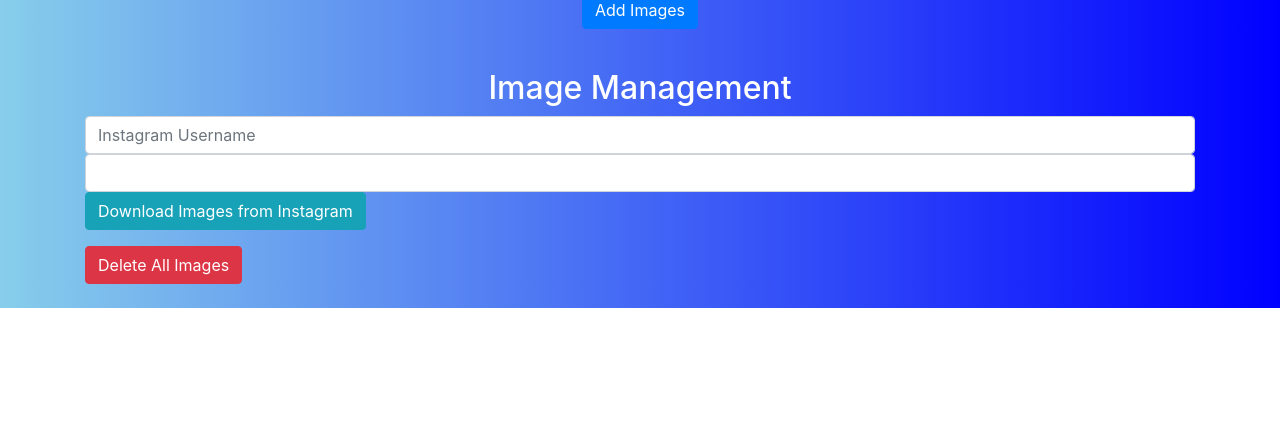
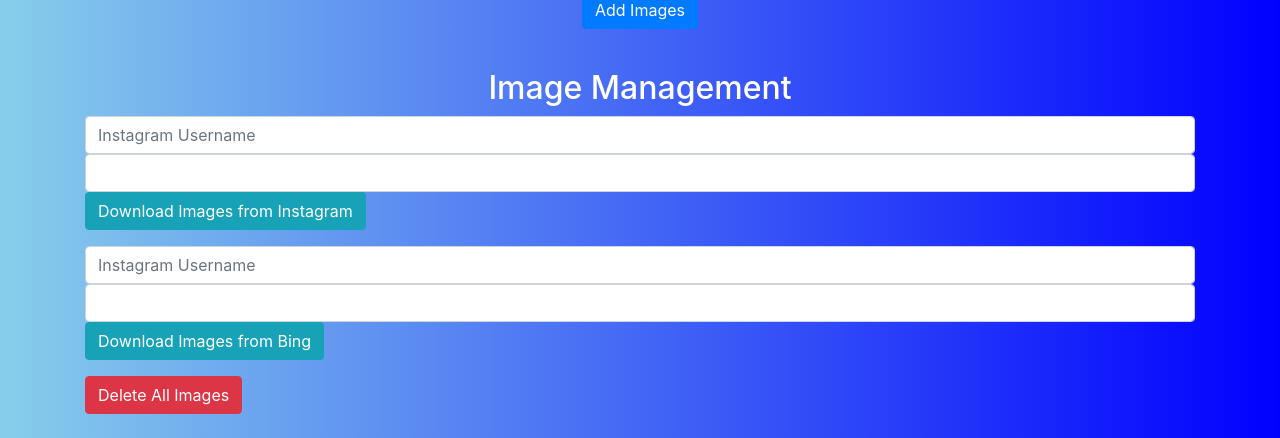
Before and after one commit to AngelFireLA/StreamBattle-du-bled, a Flask app: page /manage in a window 1280 px wide. Shown: the part 989-1427 px from the top of the page. Before the commit the page ends 1297 px from the top, so only its background shows below. Run offline with Flask 3, Linux system fonts and the light colour scheme; some libraries are stand-ins or nearby versions.

Commit message:
Add files via upload

```diff
--- a/app.py
+++ b/app.py
@@ -40,6 +40,7 @@
 def start():
     global ROUND, WINNERS, TOTAL_IMAGES, round_number
     images = [f for f in os.listdir(images_dir) if os.path.isfile(os.path.join(images_dir, f))]
+    print(images)
     random.shuffle(images)
     tournament_file = create_tournament(random.randint(999, 9999999), images)
     session['tournament_file'] = tournament_file
@@ -135,7 +136,8 @@
         pair = [ROUND.pop(), ROUND.pop()]
     elif ROUND:
         pair = [ROUND.pop()]
-
+    print(pair
+          )
     return render_template('match.html', pair=pair, round_name="Round of " + str(round_number), round_progress=str(match_number) + "/" + str(int(round_number / 2)))
 
 def calc_round(round_images, total_images):
@@ -239,7 +241,7 @@
 
 count_by_images = False
 
-def download_images(username, max_images=None):
+def download_insta_images(username, max_images=None):
     loader = instaloader.Instaloader(download_comments=False,
                                       download_videos=False,
                                       download_video_thumbnails=False,
@@ -266,6 +268,19 @@
             if not re.search(r'UTC(_1)?\.(jpg|jpeg|png)$', image_file):
                 os.remove(os.path.join(username, image_file))
 
+from bing_image_downloader import downloader
+def download_bing_images(search_term, number_of_images, download_path=''):
+    """
+    Downloads a specified number of images using Bing Image Downloader.
+
+    :param search_term: The search term for the images you want to download.
+    :param number_of_images: The number of images to download.
+    :param download_path: The directory path where the images will be saved. Defaults to 'downloaded_images'.
+    """
+    print(download_path, number_of_images, search_term)
+    downloader.download(search_term, limit=number_of_images, output_dir=download_path)
+
+
 @app.route('/delete-all-images', methods=['POST'])
 def delete_all_images():
     image_dir = os.path.join(app.static_folder, 'images')
@@ -283,7 +298,7 @@
         print("downloading every image")
         max_images = None
     # Use the download_images function to download images
-    download_images(username, max_images)
+    download_insta_images(username, max_images)
 
     # The path where downloaded images are stored
     instagram_folder_path = os.path.join(os.getcwd(), username)
@@ -302,6 +317,25 @@
 
     return jsonify({'status': 'downloaded'})
 
+@app.route('/download-bing', methods=['POST'])
+def download_bing():
+    keywords = request.form['keywords']
+    max_images = int(request.form['count'])
+
+    # Target path to move images to
+    target_folder_path = os.path.join(app.static_folder, 'images')
+
+    # Use the download_images function to download images
+    download_bing_images(keywords, max_images, target_folder_path)
+    instagram_folder_path = os.path.join(target_folder_path, keywords)
+    for image_file in os.listdir(instagram_folder_path):
+        source_path = os.path.join(instagram_folder_path, image_file)
+        target_path = os.path.join(target_folder_path, image_file)
+        shutil.move(source_path, target_path)
+
+    # Remove the now-empty Instagram folder
+    shutil.rmtree(instagram_folder_path)
+    return jsonify({'status': 'downloaded'})
 
 
 if __name__ == "__main__":
--- a/templates/manage.html
+++ b/templates/manage.html
@@ -99,6 +99,12 @@
       <button class="btn btn-info" onclick="downloadInstagramImages()">Download Images from Instagram</button>
     </div>
 
+      <div class="mb-3">
+      <input type="text" id="bing-keywords" class="form-control" placeholder="Instagram Username">
+      <input type="number" id="bing-image-count" class="form-control" min="1" max="75" step="1">
+      <button class="btn btn-info" onclick="downloadBingImages()">Download Images from Bing</button>
+    </div>
+
     <!-- Existing image grid and add button -->
 
     <!-- Delete All Button -->
@@ -117,6 +123,15 @@
       });
     }
 
+    function downloadBingImages() {
+      var keywords = document.getElementById('bing-keywords').value;
+      var count = document.getElementById('bing-image-count').value;
+
+      $.post('/download-bing', {keywords: keywords, count: count}, function(response) {
+        location.reload(); // Reload the page to update the image list
+      });
+    }
+
     function deleteAllImages() {
       $.post('/delete-all-images', function(response) {
         location.reload(); // Reload the page to update the image list
```
